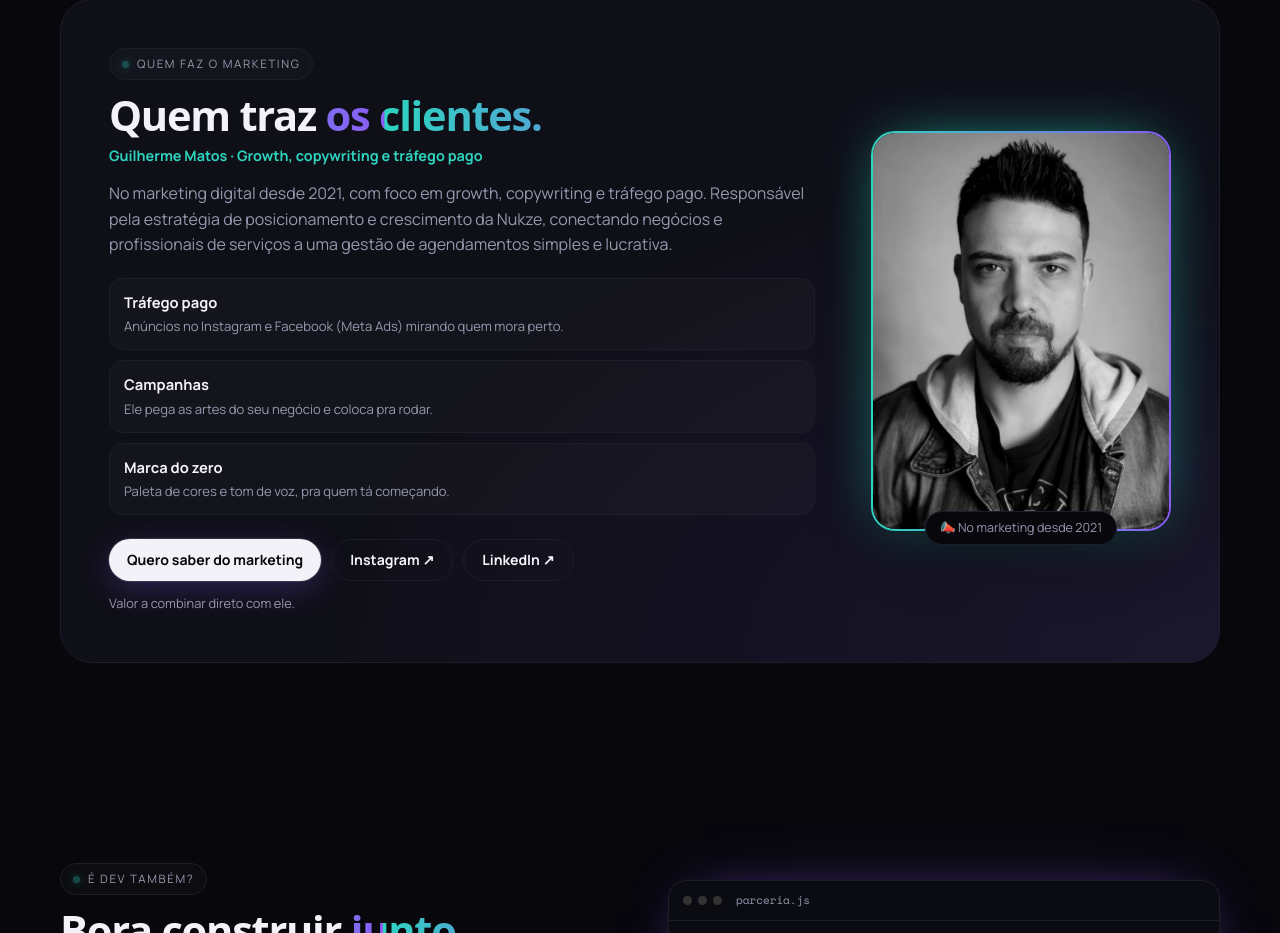
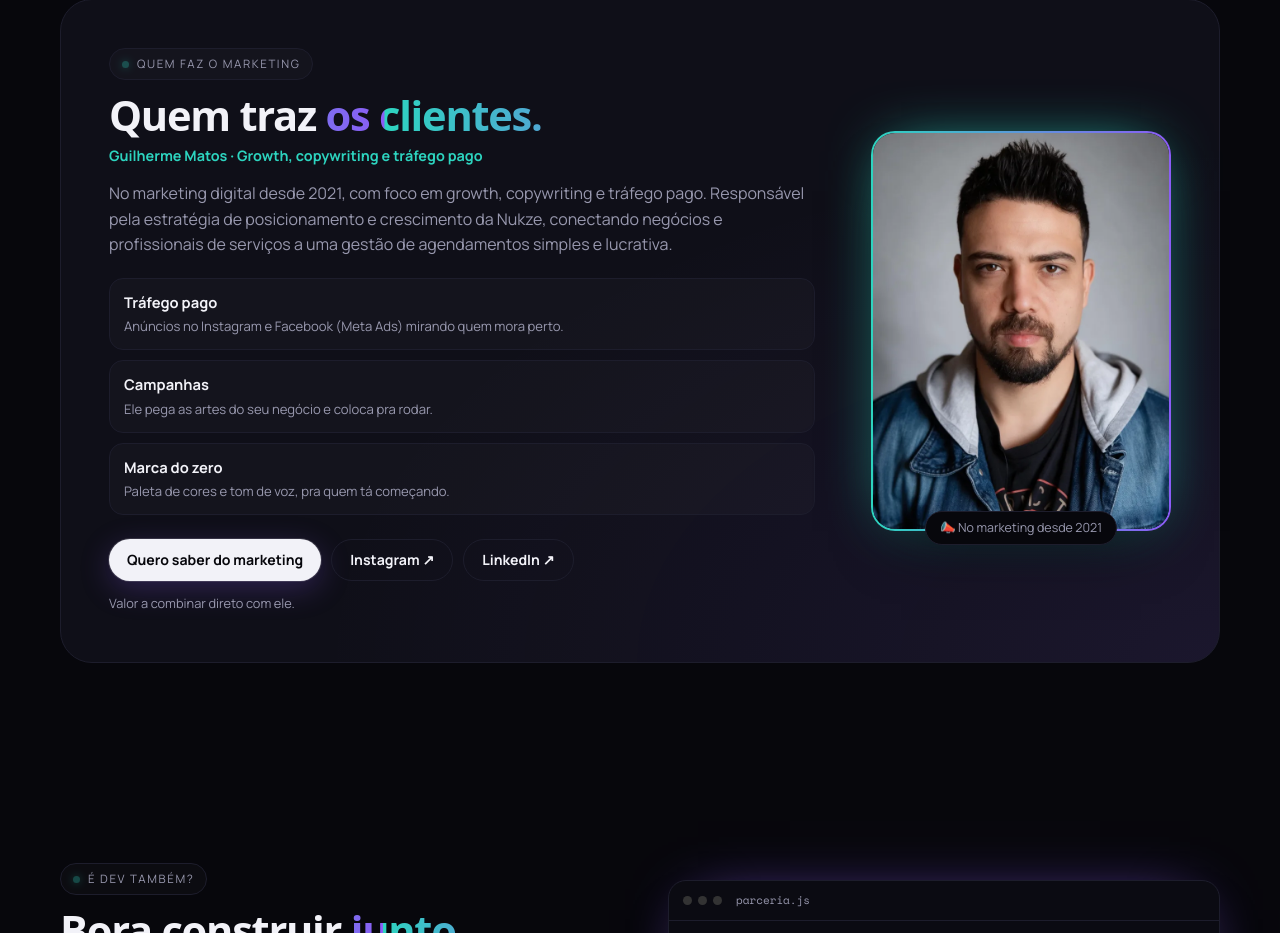
Before and after one commit to daniel-mscs/nukze, a React (Vite) app: page / in a window 1280 px wide. Shown: the part 10240-11173 px from the top of the page. Built offline with nearby package versions, Linux system fonts and the light colour scheme; a web font is replaced by a local one.

Commit message:
fix: foto do parceiro ganha cor ao aparecer, igual a do quem faz
Co-Authored-By: Claude Opus 5.5 <noreply@anthropic.com>
Claude-Session: https://claude.ai/code/session_011h5YXWeFkPmFDGraQyh5h6

```diff
--- a/src/components/FotoAscii.css
+++ b/src/components/FotoAscii.css
@@ -17,7 +17,8 @@
   transition: filter 1.2s ease 0.6s;
 }
 /* ganha cor quando a seção aparece */
-.quem.on .ascii img { filter: grayscale(0); }
+.quem.on .ascii img,
+.mkt.on .ascii img { filter: grayscale(0); }
 
 /* A camada de código, com um "buraco" redondo (a lente) onde está o mouse */
 .ascii canvas {
```
